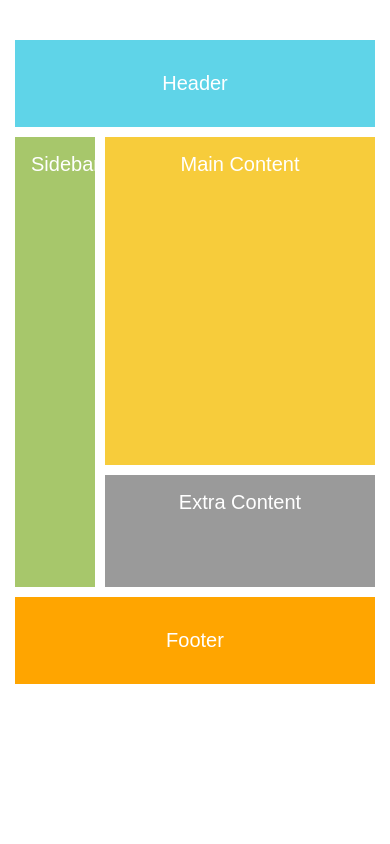
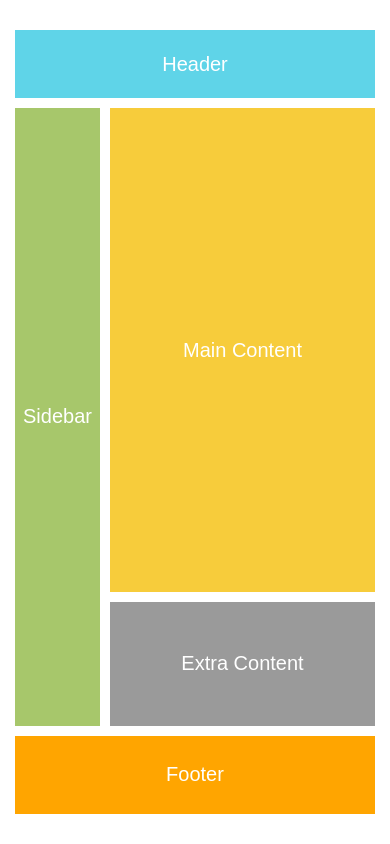
Before and after one commit to azad52786/pre-intern, a plain HTML site: page jquery/assignment-4/index.html in a window 390 px wide. Drawn offline with nearby package versions, Linux system fonts and the light colour scheme.

Commit message:
Refactor layout structure and enhance styling for improved readability and responsiveness

```diff
--- a/css-assignment/assignment 2/index.css
+++ b/css-assignment/assignment 2/index.css
@@ -5,25 +5,37 @@
 }
 
 body {
-    height: 100vh;
-    width: 100vw;
-    padding: 20px;
+    font-family: "Arial", sans-serif;
+}
+
+.layout-wrapper {
+    height: 80vh;
+    min-height: 80vh;
+    margin-block: 30px;
+}
+
+.container {
+    width: 100%;
+    margin: 0 auto;
+    padding-inline: 15px;
+}
+
+.header {
+    min-height: 10%;
+    background: #5fd4e8;
     color: white;
     text-align: center;
     font-size: 20px;
-    font-family: "Arial", sans-serif;
-}
-
-.header {
-    height: 10%;
-    background: #5fd4e8;
     border-bottom: 10px solid white;
 }
 
 .layout {
-    height: 80%;
+    min-height: 80%;
     display: flex;
     border-bottom: 10px solid white;
+    color: white;
+    text-align: center;
+    font-size: 20px;
 }
 
 .sidebar {
@@ -39,19 +51,21 @@ body {
 
 .main-content {
     background: #f7cc3b;
-    height: 80%;
+    min-height: 80%;
     border-bottom: 10px solid white;
 }
 
 .extra-content {
     background: #9a9a9a;
-    height: 20%;
+    min-height: 20%;
 }
 
 .footer {
-    height: 10%;
+    min-height: 10%;
     background: #ffa500;
-
+    color: white;
+    text-align: center;
+    font-size: 20px;
 }
 
 .text-center {
@@ -59,3 +73,33 @@ body {
     justify-content: center;
     align-items: center;
 }
+
+@media (min-width: 576px) {
+    .container {
+        width: 540px;
+    }
+}
+
+@media (min-width: 786px) {
+    .container {
+        width: 720px;
+    }
+}
+
+@media (min-width: 992px) {
+    .container {
+        width: 960px;
+    }
+}
+
+@media (min-width: 1200px) {
+    .container {
+        width: 1140px;
+    }
+}
+
+@media (min-width: 1400px) {
+    .container {
+        width: 1320px;
+    }
+}
--- a/jquery/assignment-4/index.css
+++ b/jquery/assignment-4/index.css
@@ -5,92 +5,100 @@
 }
 
 body {
-	background-color: #fff;
-	font-size: 1.25rem;
     font-family: "Arial", sans-serif;
+}
+
+.layout-wrapper {
+    height: 100vh;
+    padding-block: 30px;
 }
 
 .container {
     width: 100%;
-	padding-left: 15px;
-	padding-right: 15px;
-	margin: 40px auto;
-	color: #fff;
-	text-align: center;
-}
-
-.header,
-.footer {
-	padding-block: 32px;
+    margin: 0 auto;
+    padding-inline: 15px;
 }
 
 .header {
+    min-height: 10%;
     background: #5fd4e8;
-	margin-bottom: 10px;
-}
-
-.footer {
-	background: #ffa500;
+    color: white;
+    text-align: center;
+    font-size: 20px;
+    border-bottom: 10px solid white;
 }
 
 .layout {
-	display: flow-root;
-	margin-bottom: 10px;
+    min-height: 80%;
+    display: flex;
+    border-bottom: 10px solid white;
+    color: white;
+    text-align: center;
+    font-size: 20px;
 }
 
 .sidebar {
-	width: calc(25% - 10px);
+    width: 25%;
     background: #a7c76b;
-	padding: 16px;
-	float: left;
-	min-height: 450px;
-	margin-right: 10px;
+    border-right: 5px solid white;
 }
 
 .content-area {
     width: 75%;
-	float: right;
+    border-left: 5px solid white;
 }
 
 .main-content {
-	min-height: 328px;
-	padding: 16px;
-	background-color: #f7cc3b;
-	margin-bottom: 10px;
+    background: #f7cc3b;
+    min-height: 80%;
+    border-bottom: 10px solid white;
 }
 
 .extra-content {
-	min-height: 112px;
-	padding: 16px;
-	background-color: #9a9a9a;
+    background: #9a9a9a;
+    min-height: 20%;
+}
+
+.footer {
+    min-height: 10%;
+    background: #ffa500;
+    color: white;
+    text-align: center;
+    font-size: 20px;
+}
+
+.text-center {
+    display: flex;
+    justify-content: center;
+    align-items: center;
 }
 
 @media (min-width: 576px) {
     .container {
-		max-width: 540px;
+        width: 540px;
     }
 }
 
-@media (min-width: 768px) {
+@media (min-width: 786px) {
     .container {
-		max-width: 720px;
+        width: 720px;
     }
 }
 
 @media (min-width: 992px) {
     .container {
-		max-width: 960px;
+        width: 960px;
     }
 }
 
 @media (min-width: 1200px) {
     .container {
-		max-width: 1140px;
+        width: 1140px;
     }
 }
 
 @media (min-width: 1400px) {
     .container {
-		max-width: 1320px;
+        width: 1320px;
     }
 }
--- a/jquery/assignment-4/index.html
+++ b/jquery/assignment-4/index.html
@@ -8,16 +8,17 @@
 		<script src="https://ajax.googleapis.com/ajax/libs/jquery/3.7.1/jquery.min.js"></script>
 	</head>
 	<body>
-		<div class="container">
-			<header class="header">Header</header>
+		<div class="container layout-wrapper">
+			<header class="header text-center">Header</header>
 			<main class="layout">
-				<aside class="sidebar">Sidebar</aside>
+				<aside class="sidebar text-center">Sidebar</aside>
 				<section class="content-area">
-					<section class="main-content">Main Content</section>
-					<section class="extra-content">Extra Content</section>
+					<section class="main-content text-center">Main Content</section>
+					<section class="extra-content text-center">Extra Content</section>
 				</section>
 			</main>
-			<footer class="footer">Footer</footer>
+
+			<footer class="footer text-center">Footer</footer>
 		</div>
 		<script src="index.js"></script>
 	</body>
```
Also changed, not shown: css-assignment/assignment 2/index.html (+2 -0 lines). Lines whose indentation alone changed are shown as unchanged.
